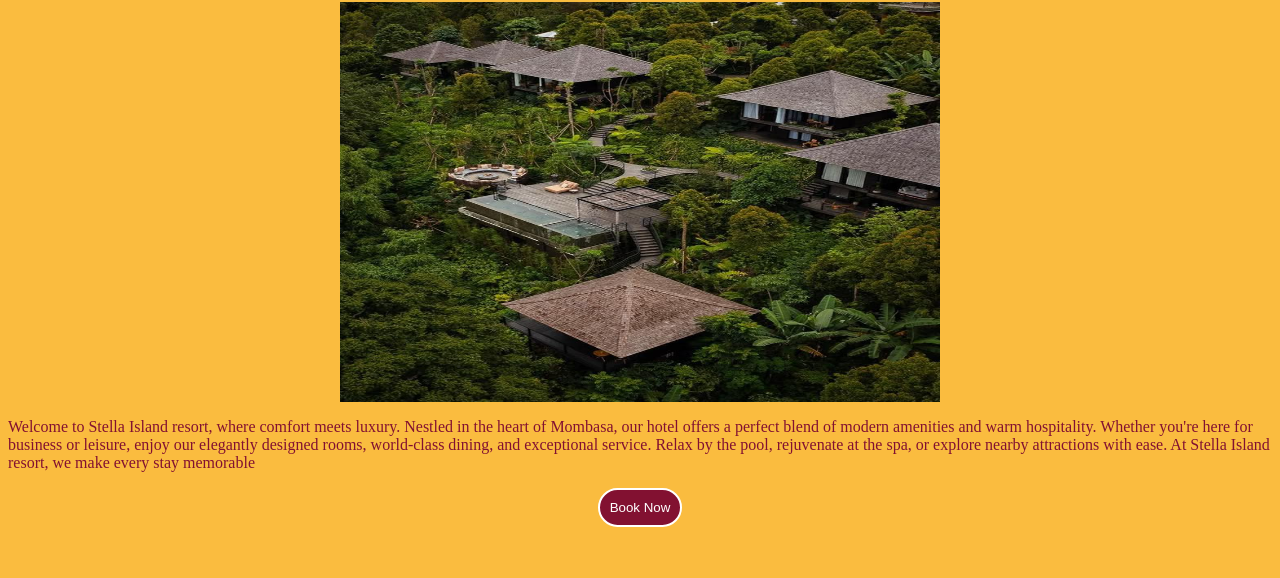
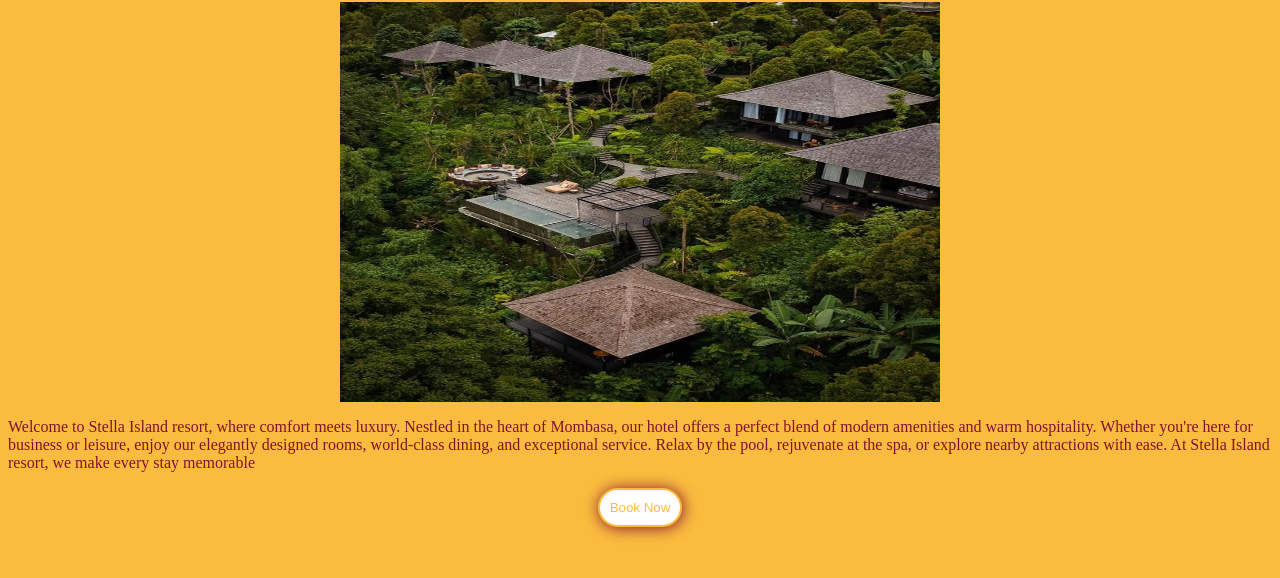
Before and after one commit to mercyogalo/emobilis-assignment-1, a plain HTML site: page index.html in a window 1280 px wide. In both pictures the pointer is over the button "Book Now". Shown: the part 72-650 px from the top of the page. Drawn offline with Linux system fonts and the light colour scheme.

Commit message:
added box shadow to the button

```diff
--- a/style.css
+++ b/style.css
@@ -24,10 +24,11 @@ button{
     border-radius: 25px;
     color: #821131;
     border: 2px solid #821131;
+    box-shadow:  1px 1px 15px  #821131 ;
 }
 button:hover{
-    background-color: #821131;
-    color: white;
-    border:2px solid  white;
+    background-color: white;
+    color: #FABC3F;
+    border:2px solid  #FABC3F;
     cursor: pointer;
 }
```
